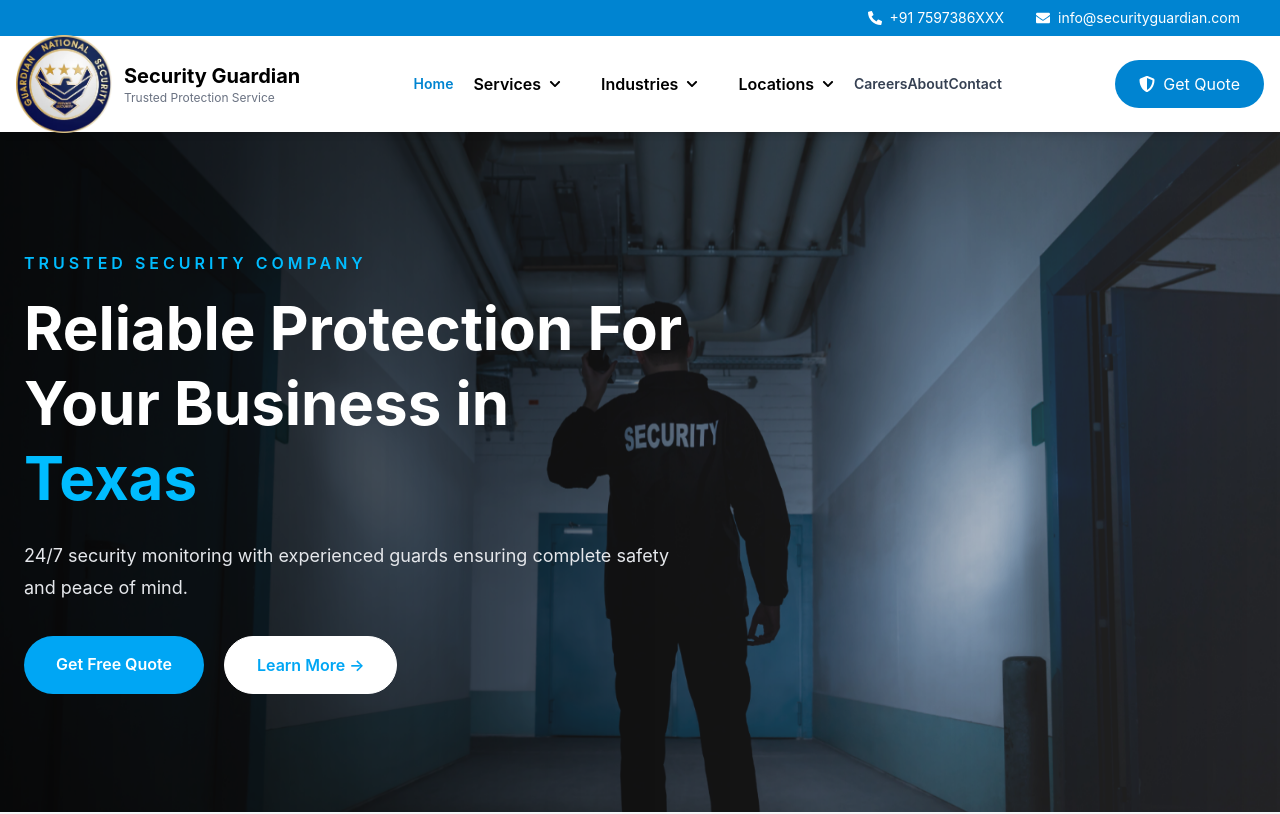
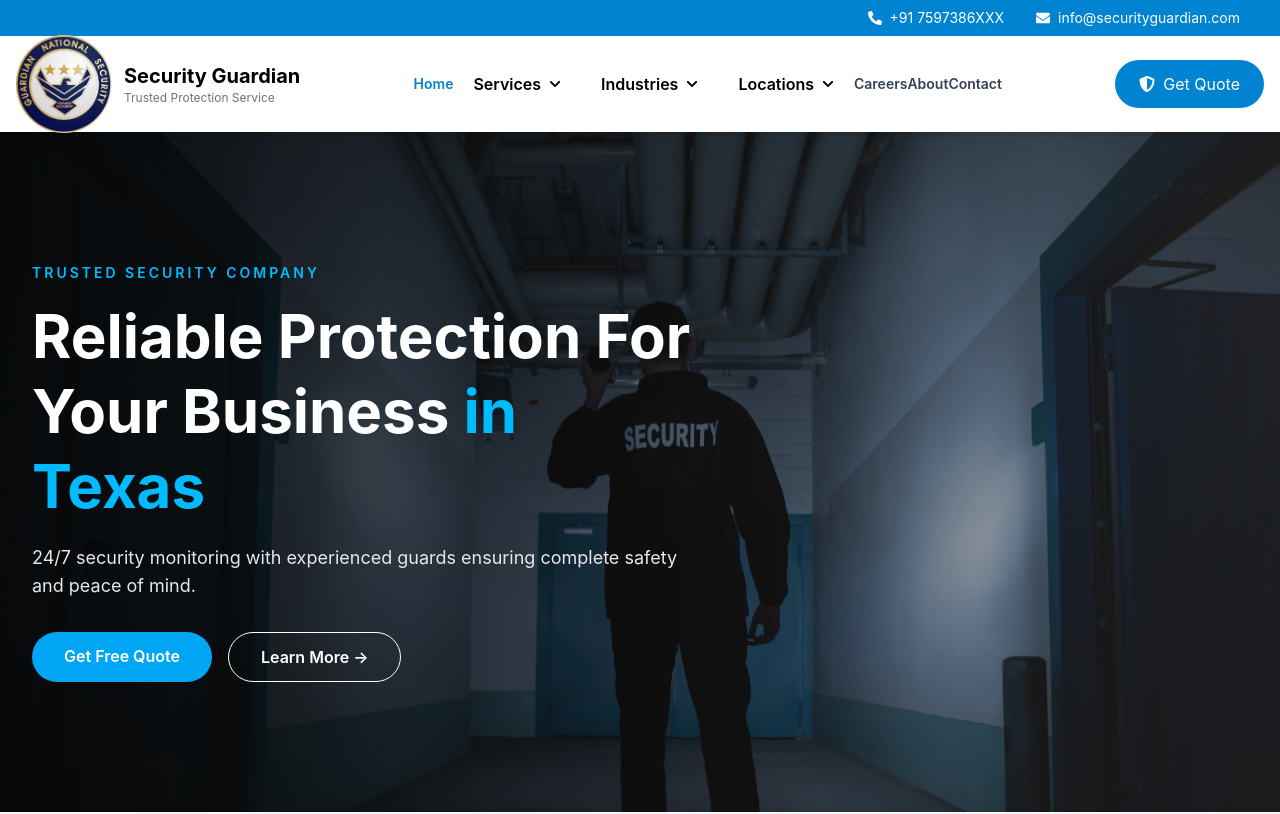
Before and after one commit to naveenkumawat2211-web/security-guardian-project, a React (Vite) app: page / in a window 1280 px wide. Shown: the top 814 px of the page. Built offline with nearby package versions, Linux system fonts and the light colour scheme.

Commit message:
App.jsx Navbar and hero Sections  changes

```diff
--- a/src/App.jsx
+++ b/src/App.jsx
@@ -24,14 +24,11 @@ import UnarmedGuard from "./Pages/Services/UnarmedGuard";
 import PatrolGuard from "./Pages/Services/PatrolGuard";
 import EventSecurity from "./Pages/Services/EventSecurity";
 
-
 import Apartment from "./Pages/industries/Apartment";
 import Construction from "./Pages/industries/Construction";
 import Warehouse from "./Pages/industries/Warehouse";
 import Gated from "./Pages/industries/Gated";
 import Factory from "./Pages/industries/Factory";
-
-
 
 import NewYork from "./Pages/locations/NewYork";
 import Albany from "./Pages/locations/Albany";
@@ -40,6 +37,7 @@ import Kings from "./Pages/locations/Kings";
 import Queens from "./Pages/locations/Queens";
 import Richmond from "./Pages/locations/Richmond";
 import Westchester from "./Pages/locations/Westchester";
+
 import RetailSecurity from "./Pages/RetailSecurity";
 import ConstructionSecurity from "./Pages/ConstructionSecurity";
 import WarehouseSecurity from "./Pages/WarehouseSecurity";
@@ -67,7 +65,7 @@ function Home() {
 
 function App() {
   return (
-    <>
+    <div className="w-full overflow-x-hidden">
       <ScrollToTop />
 
       <Navbar />
@@ -75,89 +73,41 @@ function App() {
       <Routes>
         <Route path="/" element={<Home />} />
 
-        <Route path="/services/armed-guard"
-          element={<ArmedGuard />} />
+        <Route path="/services/armed-guard" element={<ArmedGuard />} />
+        <Route path="/services/unarmed-guard" element={<UnarmedGuard />} />
+        <Route path="/services/mobile-patrol" element={<PatrolGuard />} />
+        <Route path="/services/event-security" element={<EventSecurity />} />
 
-        <Route
-          path="/services/unarmed-guard"
-          element={<UnarmedGuard />}
-        />
+        <Route path="/industries/apartment" element={<Apartment />} />
+        <Route path="/industries/construction" element={<Construction />} />
+        <Route path="/industries/factory" element={<Factory />} />
+        <Route path="/industries/gated-community" element={<Gated />} />
+        <Route path="/industries/warehouse" element={<Warehouse />} />
 
-        <Route
-          path="/services/mobile-patrol"
-          element={<PatrolGuard />}
-        />
+        <Route path="/locations/new-york" element={<NewYork />} />
+        <Route path="/locations/albany" element={<Albany />} />
+        <Route path="/locations/bronx" element={<Bronx />} />
+        <Route path="/locations/kings" element={<Kings />} />
+        <Route path="/locations/queens" element={<Queens />} />
+        <Route path="/locations/richmond" element={<Richmond />} />
+        <Route path="/locations/westchester" element={<Westchester />} />
 
-        <Route
-          path="/services/event-security"
-          element={<EventSecurity />}
-        />
-        <Route path="/industries/Apartment"
-          element={<Apartment />} />
-
-        <Route
-          path="/industries/construction"
-          element={<Construction />}
-        />
-
-        <Route
-          path="/industries/factory"
-          element={<Factory />}
-        />
-        <Route
-          path="/industries/gated-community"
-          element={<Gated />}
-        />
-
-        <Route
-          path="/industries/warehouse"
-          element={<Warehouse />}
-        />
-        <Route
-          path="/locations/new-york"
-          element={<NewYork />}
-        />
-        <Route
-          path="/locations/albany"
-          element={<Albany />}
-        />
-        <Route
-          path="/locations/bronx"
-          element={<Bronx />}
-        />
-        <Route
-          path="/locations/kings"
-          element={<Kings />}
-        /><Route
-          path="/locations/queens"
-          element={<Queens />}
-        /><Route
-          path="/locations/richmond"
-          element={<Richmond />}
-        /><Route
-          path="/locations/westchester"
-          element={<Westchester />}
-        />
         <Route path="/retail-security" element={<RetailSecurity />} />
-
         <Route path="/construction-security" element={<ConstructionSecurity />} />
         <Route path="/warehouse-security" element={<WarehouseSecurity />} />
         <Route path="/parking-security" element={<ParkingSecurity />} />
         <Route path="/auto-security" element={<AutoSecurity />} />
         <Route path="/hotel-security" element={<HotelSecurity />} />
 
-
         <Route path="/choose" element={<Choose />} />
         <Route path="/careers" element={<Careers />} />
+        <Route path="/about" element={<About />} />
         <Route path="/contact" element={<Contact />} />
-        <Route path="/about" element={<About />} />
-
-        <Route path="/get-free-quote" element={<GetFreeQuote />}
-/>
+        <Route path="/get-free-quote" element={<GetFreeQuote />} />
       </Routes>
 
       <Footer />
-    </>
+    </div>
   );
 }
 
--- a/src/components/Hero.jsx
+++ b/src/components/Hero.jsx
@@ -14,7 +14,6 @@ import AOS from "aos";
 import "aos/dist/aos.css";
 
 export default function Hero() {
-
   useEffect(() => {
     AOS.init({
       duration: 1000,
@@ -45,7 +44,9 @@ export default function Hero() {
   ];
 
   return (
+    <section className="relative z-0">
       <Swiper
+        className="z-0"
         modules={[EffectFade, Autoplay]}
         effect="fade"
         fadeEffect={{ crossFade: true }}
@@ -58,49 +59,44 @@ export default function Hero() {
       >
         {slides.map((slide, index) => (
           <SwiperSlide key={index}>
-          <div className="relative h-[85vh] overflow-hidden">
+            <div className="relative h-[70vh] sm:h-[80vh] lg:h-[85vh] overflow-hidden">
 
               {/* Background Image */}
-
               <img
                 src={slide.image}
-              alt=""
-              className="w-full h-full object-cover scale-105 animate-[pulse_8s_linear_infinite]"
+                alt={slide.title}
+                className="absolute inset-0 w-full h-full object-cover scale-105 animate-[pulse_8s_linear_infinite]"
               />
 
               {/* Overlay */}
-
-            <div className="absolute inset-0 bg-gradient-to-r from-black/80 via-black/50 to-transparent"></div>
+              <div className="absolute inset-0 z-10 bg-gradient-to-r from-black/80 via-black/60 to-black/20"></div>
 
               {/* Content */}
-
-            <div className="absolute inset-0 flex items-center">
-
-              <div className="max-w-7xl mx-auto px-6 w-full">
-
+              <div className="absolute inset-0 z-20 flex items-center">
+                <div className="max-w-7xl mx-auto w-full px-5 sm:px-8">
                   <div className="max-w-2xl">
 
                     <h4
                       data-aos="fade-right"
-                    className="uppercase tracking-[4px] text-sky-400 font-semibold mb-4"
+                      className="uppercase tracking-[3px] text-sky-400 font-semibold text-xs sm:text-sm mb-4"
                     >
                       Trusted Security Company
                     </h4>
 
                     <h1
                       data-aos="fade-up"
-                    className="text-white text-4xl md:text-6xl font-bold leading-tight"
+                      className="text-white font-bold leading-tight text-3xl sm:text-5xl lg:text-6xl"
                     >
-                    {slide.title} in{" "}
+                      {slide.title}{" "}
                       <span className="text-sky-400">
-                      {slide.city}
+                        in {slide.city}
                       </span>
                     </h1>
 
                     <p
                       data-aos="fade-up"
                       data-aos-delay="300"
-                    className="text-gray-200 mt-6 text-lg leading-8"
+                      className="text-gray-200 mt-5 text-base sm:text-lg leading-7"
                     >
                       {slide.desc}
                     </p>
@@ -108,34 +104,31 @@ export default function Hero() {
                     <div
                       data-aos="fade-up"
                       data-aos-delay="500"
-                    className="mt-8 flex flex-wrap gap-5"
+                      className="mt-8 flex flex-wrap gap-4"
                     >
-
                       <Link
                         to="/get-free-quote"
-                      className="bg-sky-500 hover:bg-sky-600 text-white px-8 py-4 rounded-full font-semibold transition duration-300 hover:scale-105"
+                        className="bg-sky-500 hover:bg-sky-600 text-white px-6 sm:px-8 py-3 rounded-full font-semibold transition hover:scale-105"
                       >
                         Get Free Quote
                       </Link>
 
                       <Link
                         to="/Choose"
-                      className="bg-white text-sky-500 hover:bg-sky-500 hover:text-white border border-white px-8 py-4 rounded-full font-semibold transition duration-300"
+                        className="border border-white text-white hover:bg-white hover:text-sky-600 px-6 sm:px-8 py-3 rounded-full font-semibold transition"
                       >
                         Learn More →
                       </Link>
-
                     </div>
 
                   </div>
-
                 </div>
-
               </div>
 
             </div>
           </SwiperSlide>
         ))}
       </Swiper>
+    </section>
   );
 }
--- a/src/components/Navbar.jsx
+++ b/src/components/Navbar.jsx
@@ -100,7 +100,7 @@ export default function Navbar() {
   const [drop, setDrop] = useState(null);
 
   return (
-    <header className="sticky top-0 z-50 bg-white shadow-md">
+   <header className="sticky top-0 z-[9999] bg-white shadow-md">
 
       {/* Top Bar */}
 
@@ -216,11 +216,13 @@ export default function Navbar() {
 
       {/* Mobile Menu */}
 
+      {/* Mobile Menu */}
+
       <div
-        className={`lg:hidden overflow-hidden transition-all duration-300 ${mobile ? "max-h-[420px]" : "max-h-0"
-          }`} >
-        <div className="bg-white shadow-lg px-4 py-3 space-y-2 overflow-y-auto max-h-[420px]">
-
+        className={`lg:hidden fixed top-16 left-0 w-full bg-white shadow-lg z-[9998] overflow-y-auto transition-all duration-300 ${mobile ? "max-h-[calc(100vh-64px)] opacity-100" : "max-h-0 opacity-0"
+          }`}
+      >
+        <div className="px-4 py-3 space-y-2">
           <MobileLink
             title="Home"
             path="/"
--- a/src/index.css
+++ b/src/index.css
@@ -1,4 +1,12 @@
 @import "tailwindcss";
+
+html,body {
+  overflow-x: hidden;
+}
+
+#root {
+  overflow-x: hidden;
+}
 
 @keyframes marquee {
   0% {
```
Lines whose indentation alone changed are shown as unchanged.
